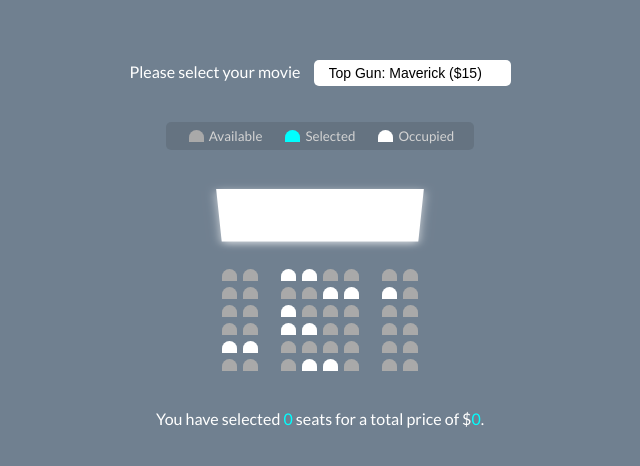
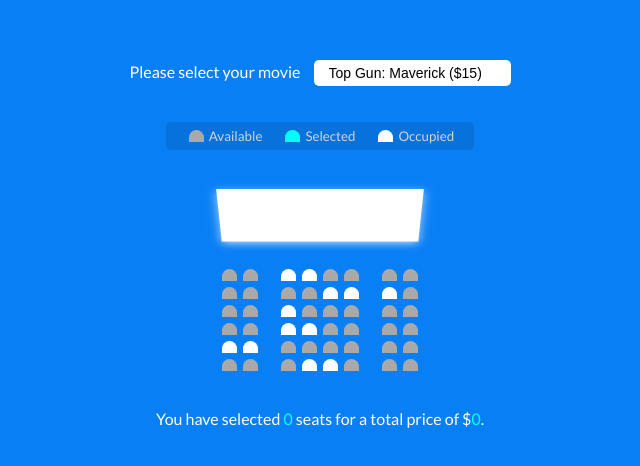
Before and after one commit to fasihhasan/JavaScriptProjects, a plain HTML site: page P02/index.html in a window 1280 px wide. Shown: the part 164-630 px from the top of the page, without its empty margins (320-960 px from the left). Drawn offline with Linux system fonts and the light colour scheme.

Commit message:
Update style.css
change background color

```diff
--- a/P02/style.css
+++ b/P02/style.css
@@ -5,7 +5,7 @@
 }
 
 body {
-    background-color: slategray;
+    background-color: rgb(9, 127, 245);
     display: flex;
     flex-direction: column;
     color: white;
```
